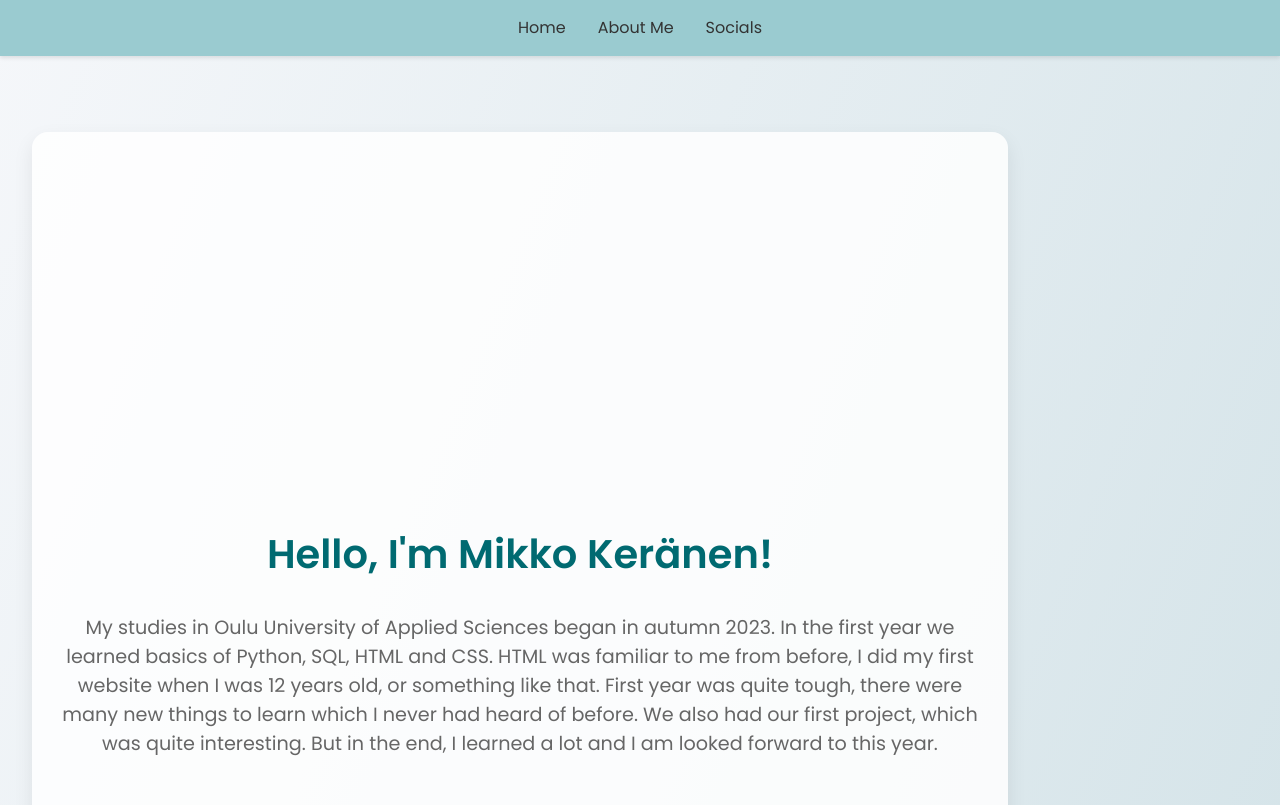
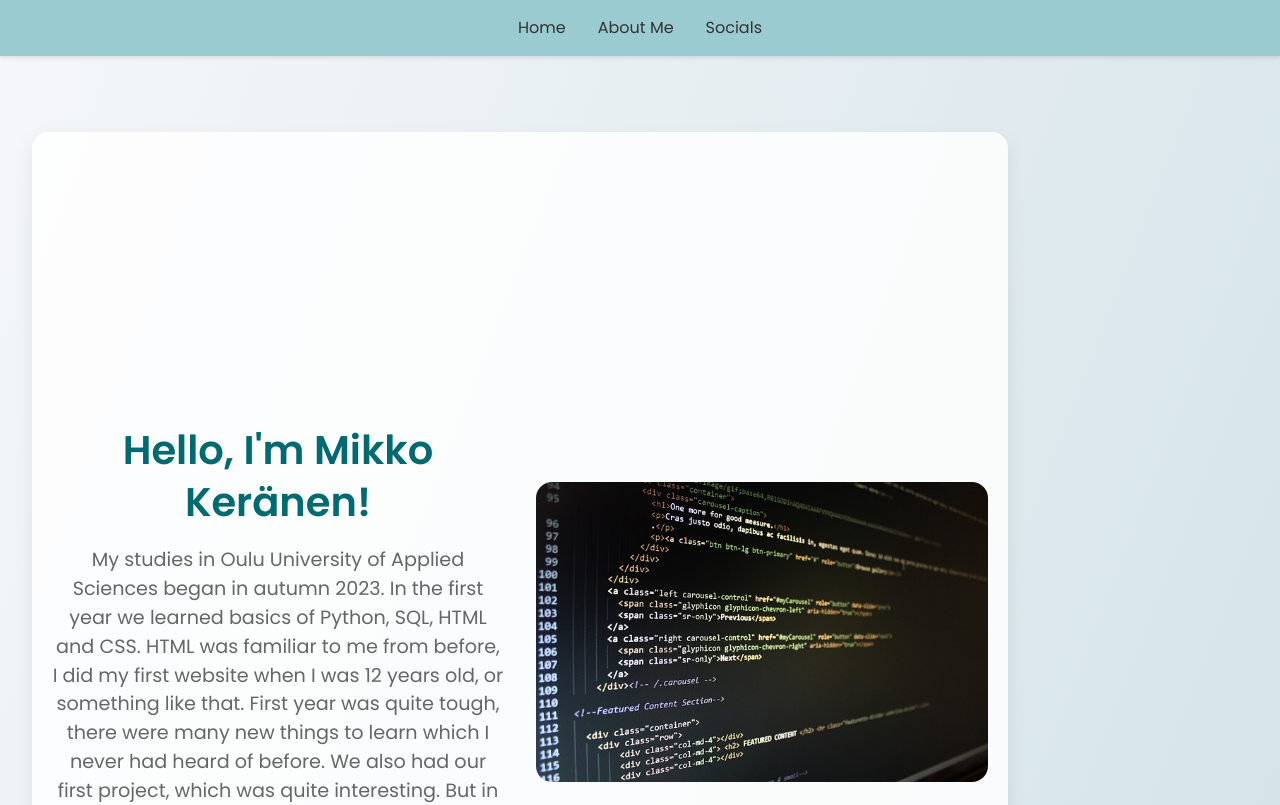
Before and after one commit to mikholi/my-portfolio, a React (Vite) app: page / in a window 1280 px wide. Shown: the top 805 px of the page. Built offline with nearby package versions, Linux system fonts and the light colour scheme.

Commit message:
added picture and changed styles

```diff
--- a/src/App.jsx
+++ b/src/App.jsx
@@ -1,18 +1,16 @@
 import React, { useState } from "react";
 import "./style.css";
 import { FaFacebook, FaInstagram, FaLinkedin, FaGithub } from "react-icons/fa";
-import myPhoto from "./assets/my_photo.jpg"; // Ensure the image is in src/assets/
+import myPhoto from "./assets/my_photo.jpg";
+import coding from "./assets/coding.jpg";
 
 const App = () => {
-  // State for controlling modal visibility
   const [isModalOpen, setIsModalOpen] = useState(false);
 
-  // Function to open the modal
   const openModal = () => {
     setIsModalOpen(true);
   };
 
-  // Function to close the modal
   const closeModal = () => {
     setIsModalOpen(false);
   };
@@ -32,13 +30,20 @@ const App = () => {
       <div className="content-container">
         {/* Home Section */}
         <section id="home" className="section fade-section">
-          <h1><span className="highlight">Hello, I'm Mikko Keränen!</span></h1>
-          <p>My studies in Oulu University of Applied Sciences began in autumn 2023. In the first year we learned basics of Python, SQL,  HTML and CSS.
-            HTML was familiar to me from before, I did my first website when I was 12 years old, or something like that. First year was quite tough, there were many
-            new things to learn which I never had heard of before. We also had our first project, which was quite interesting.
-            But in the end, I learned a lot and I am looked forward to this year.
-
-          </p>
+          <div className="home-container">
+            <div className="home-text">
+              <h1><span className="highlight">Hello, I'm Mikko Keränen!</span></h1>
+              <p>
+                My studies in Oulu University of Applied Sciences began in autumn 2023. In the first year we learned basics of Python, SQL, HTML and CSS.
+                HTML was familiar to me from before, I did my first website when I was 12 years old, or something like that. First year was quite tough, there were many
+                new things to learn which I never had heard of before. We also had our first project, which was quite interesting.
+                But in the end, I learned a lot and I am looked forward to this year.
+              </p>
+            </div>
+            <div className="home-image">
+              <img src={coding} alt="Coding" className="coding-pic" />
+            </div>
+          </div>
         </section>
 
         {/* About Me Section */}
@@ -48,7 +53,8 @@ const App = () => {
               <h2>Where I am now?</h2>
               <p>
                 Right now we are nearing the end of the second year. So far this year has been lots of work. Fun too.
-                We've studied React and React Native which were both new to me and they have been very interesting. I already
+                We've studied React and React Native which were both new to me and they have been very interesting. This year I have learned alot
+                about working in the team and using version control in Github between other members. I already
                 planned making my own projects with both of them when I have time. Now the school takes most of my time. Hopefully at the
                 summer I have some spare time even though  I have a summer job.
               </p>
@@ -59,7 +65,6 @@ const App = () => {
                 when we will have more projects and internships. I hope that I will find a job that I will like.
               </p>
               <button onClick={openModal} className="btn-show-more">Education and workhistory</button>
-
             </div>
             <div className="about-image">
               <img src={myPhoto} alt="My portrait" className="profile-pic" />
--- a/src/style.css
+++ b/src/style.css
@@ -133,6 +133,31 @@ body {
   animation-delay: 0.3s;
 }
 
+.home-container {
+  display: flex;
+  align-items: center;
+  justify-content: space-between;
+  gap: 2rem;
+  flex-wrap: wrap;
+}
+
+.home-text {
+  flex: 1;
+  min-width: 250px;
+}
+
+.home-image {
+  flex: 1;
+  display: flex;
+  justify-content: center;
+}
+
+.coding-pic {
+  max-width: 100%;
+  height: auto;
+  border-radius: 1rem;
+}
+
 /* Social Icons */
 .social-icons {
   display: flex;
@@ -231,6 +256,9 @@ body {
     width: 200px;
     height: 200px;
   }
+
+
+
 }
 
 @media (max-width: 600px) {
```
Also changed, not shown: src/assets/coding.jpg (added).
